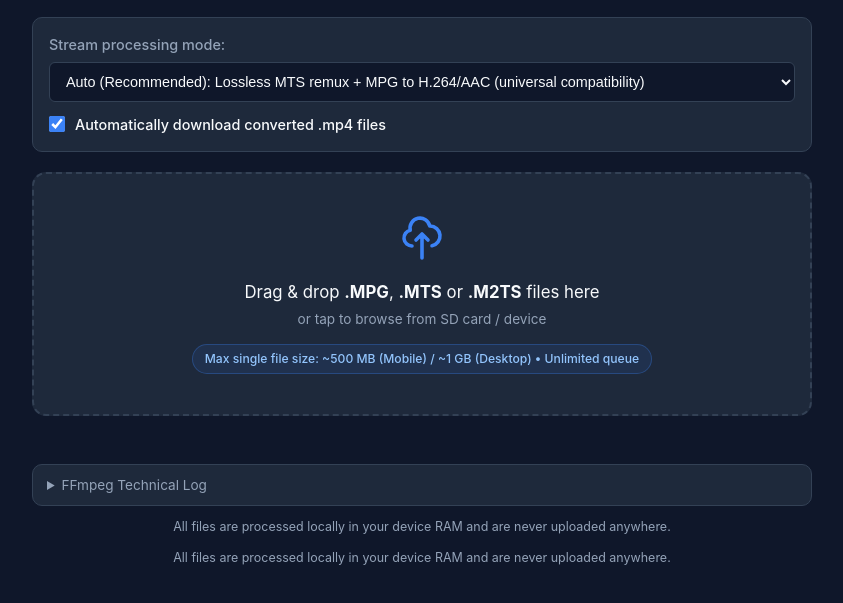
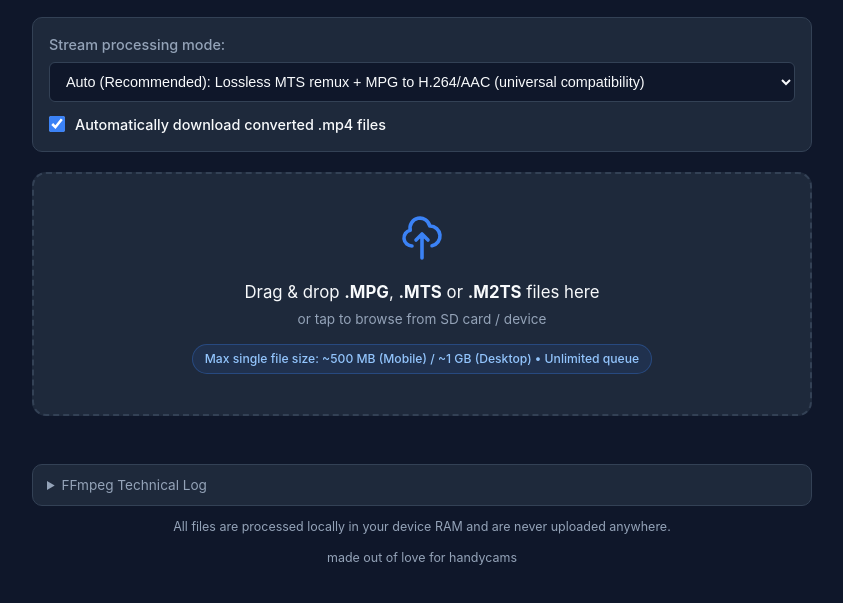
Before and after one commit to whtr9/handycam-converter, a plain HTML site: page index.html in a window 1280 px wide. Shown: the part 101-704 px from the top of the page, without its empty margins (218-1061 px from the left). Drawn offline with Linux system fonts and the light colour scheme; no server answers.

Commit message:
Fix footer-note paragraph formatting

```diff
--- a/index.html
+++ b/index.html
@@ -88,7 +88,7 @@
         <pre id="ffmpeg-log" class="log-output">...</pre>
       </details>
       <p class="footer-note" data-i18n="footerNote">Все файлы обрабатываются строго в оперативной памяти твоего устройства и никуда не отправляются.</p>
-      <p class="footer-note" data-i18n="footerNote">made out of love for handycams</p>
+      <p class="footer-note">made out of love for handycams</p>
     </footer>
   </div>
 
```
